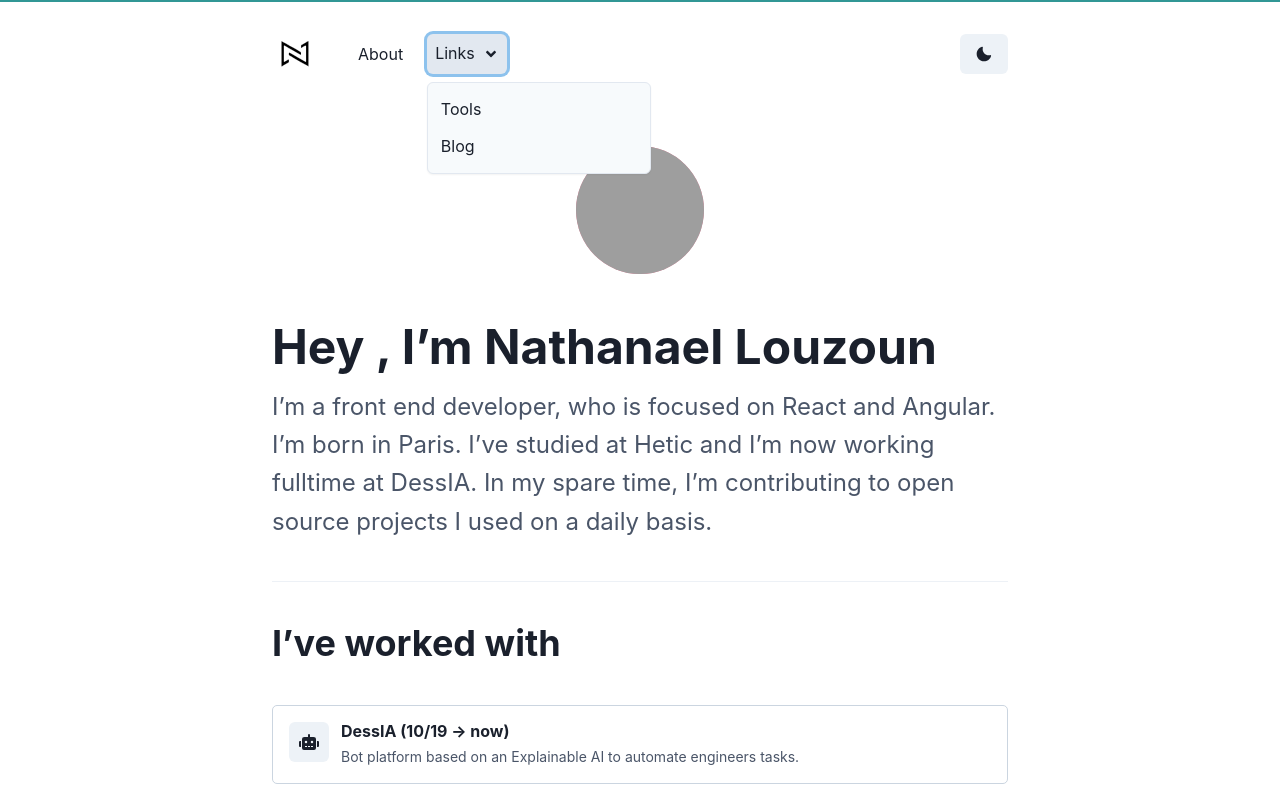
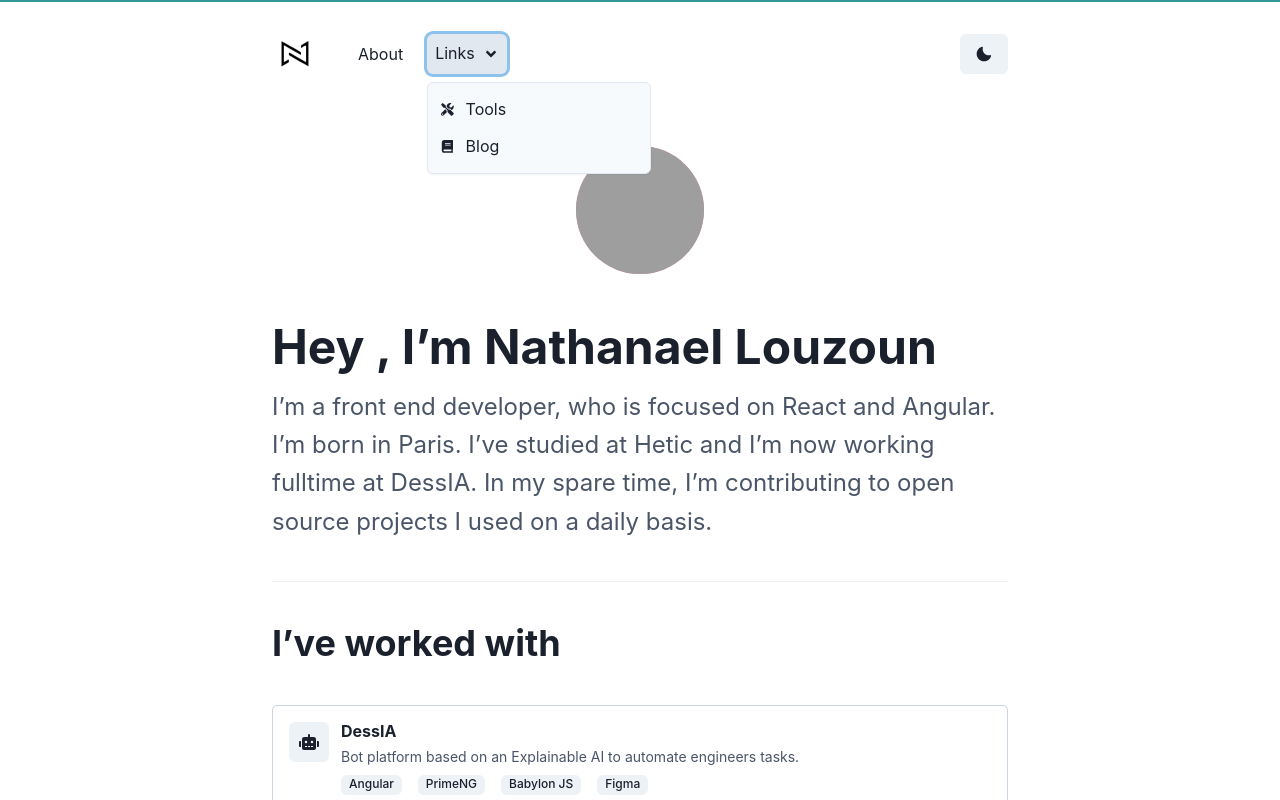
Before and after one commit to NatsuDzn/portfolio, a Next.js app: page / in a window 1280 px wide. Both pictures are taken after a click on the button "Links". Shown: the top 800 px of the page. Built offline with nearby package versions, Linux system fonts and the light colour scheme; grey boxes are pictures that could not be loaded.

Commit message:
feat(company): add stack list

```diff
--- a/components/Card.jsx
+++ b/components/Card.jsx
@@ -5,6 +5,8 @@ import {
   LinkOverlay,
   LinkBox,
   useColorModeValue,
+  Tag,
+  Stack,
 } from "@chakra-ui/react";
 import Paragraph from "./Paragraph";
 
@@ -43,6 +45,18 @@ const Card = ({ company }) => {
             <Paragraph mt={1} fontSize="sm">
               {company?.description}
             </Paragraph>
+            <Stack
+              mt={2}
+              direction="row"
+              display={["none", "block"]}
+              spacing="1rem"
+            >
+              {company.stack.map((stack) => (
+                <Tag key={stack} size="sm">
+                  {stack}
+                </Tag>
+              ))}
+            </Stack>
           </LinkOverlay>
         </Box>
       </Box>
--- a/components/Layout/Navbar.jsx
+++ b/components/Layout/Navbar.jsx
@@ -14,6 +14,7 @@ import { HamburgerIcon, CloseIcon, MoonIcon, SunIcon } from "@chakra-ui/icons";
 import DropdownMenu from "./extraNavOptions/Menu";
 import Logo from "../Logo";
 import { useRouter } from "next/router";
+import { FaBook, FaTools } from "react-icons/fa";
 
 const Links = [
   {
@@ -26,10 +27,12 @@ const extraLinks = [
   {
     name: "Tools",
     route: "/tools",
+    icon: <FaTools />,
   },
   {
     name: "Blog",
     route: "/blog",
+    icon: <FaBook />,
   },
 ];
 
--- a/components/Layout/extraNavOptions/Menu.jsx
+++ b/components/Layout/extraNavOptions/Menu.jsx
@@ -31,9 +31,10 @@ const DropdownMenu = ({ currentPath, extraLinks }) => {
       </MenuButton>
       <MenuList bg={useColorModeValue("gray.50", "gray.800")}>
         {extraLinks &&
-          extraLinks?.map(({ name, route }) => (
+          extraLinks?.map(({ name, route, icon }) => (
             <Link href={route} key={name}>
               <MenuItem
+                icon={icon}
                 bg={
                   currentPath === route &&
                   useColorModeValue("gray.200", "gray.700")
--- a/components/pages/Company.jsx
+++ b/components/pages/Company.jsx
@@ -1,23 +1,22 @@
 import Card from "../Card";
 import { Heading, SlideFade, Grid } from "@chakra-ui/react";
-import {
-  FaRobot,
-  FaMicrochip,
-} from "react-icons/fa";
+import { FaRobot, FaMicrochip } from "react-icons/fa";
 
 const companies = [
   {
-    name: "DessIA (10/19 -> now)",
+    name: "DessIA",
     description:
       "Bot platform based on an Explainable AI to automate engineers tasks.",
     icon: <FaRobot fontSize="20px" />,
     url: "https://dessia.tech/",
+    stack: ["Angular", "PrimeNG", "Babylon JS", "Figma"],
   },
   {
-    name: "ThingType (Summer 2019)",
+    name: "ThingType",
     description: "Automatic conception of electronic board.",
     icon: <FaMicrochip fontSize="20px" />,
     url: "https://www.linkedin.com/company/thingtype/about/",
+    stack: ["Angular", "Figma"],
   },
 ];
 
--- a/pages/about.js
+++ b/pages/about.js
@@ -22,10 +22,10 @@ const About = () => {
   ]);
 
   const [mehStuff, setMehStuff] = useState([
-    "JQuery",
+    "jQuery",
     "Coffee",
     "Alcohol",
-    "Backend"
+    "Backend",
   ]);
 
   return (
```
